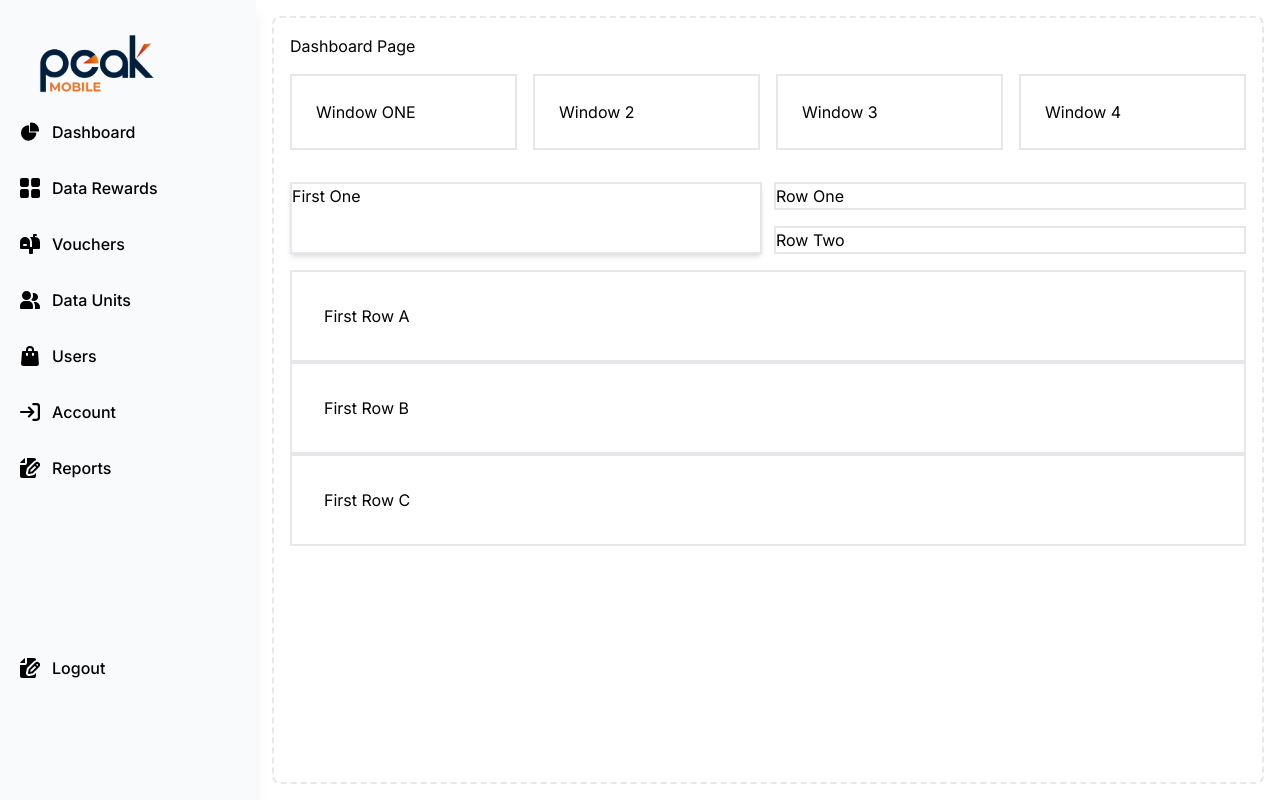
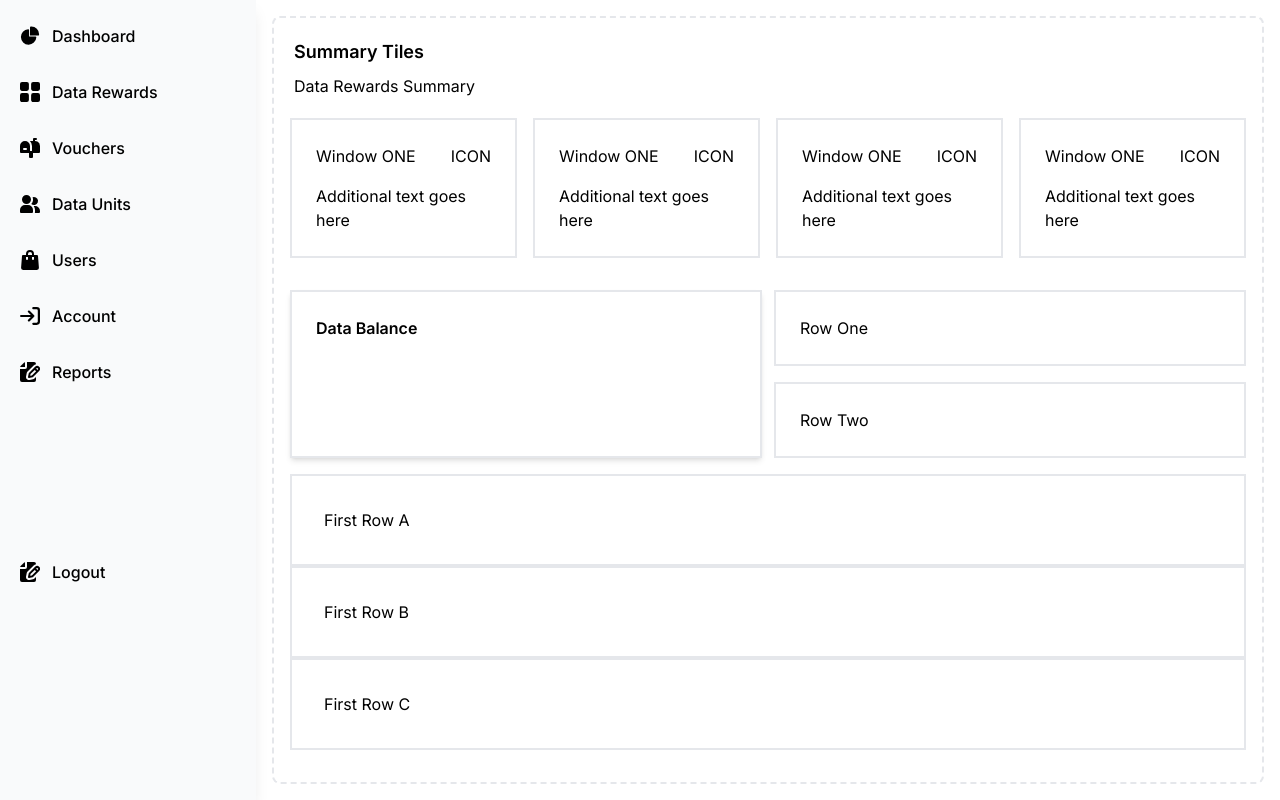
Before and after one commit to rosaga/PML_Frontend_V2, a Next.js app: page /apps/1/dashboard in a window 1280 px wide. Built offline with nearby package versions, Linux system fonts and the light colour scheme.

Commit message:
add some flesh to dashboard

```diff
--- a/package.json
+++ b/package.json
@@ -9,13 +9,19 @@
     "lint": "next lint"
   },
   "dependencies": {
+    "@emotion/react": "^11.11.4",
+    "@emotion/styled": "^11.11.5",
+    "@mui/icons-material": "^5.15.17",
+    "@mui/material": "^5.15.17",
     "flowbite": "^2.3.0",
     "flowbite-react": "^0.9.0",
+    "mui-datatables": "^4.3.0",
     "next": "14.2.3",
     "react": "^18",
     "react-dom": "^18"
   },
   "devDependencies": {
+    "@types/mui-datatables": "^4.3.12",
     "@types/node": "^20",
     "@types/react": "^18",
     "@types/react-dom": "^18",
--- a/src/app/apps/[appId]/dashboard/page.tsx
+++ b/src/app/apps/[appId]/dashboard/page.tsx
@@ -4,44 +4,64 @@ import React from "react";
 const Dashboard = () => {
   return (
     <div className="p-4 sm:ml-64 h-screen ">
-        <div className="p-4 border-2 border-gray-200 h-full border-dashed rounded-lg dark:border-gray-700">
-
-
-
-          <div className="flex flex-col h-full" >
-          <p>Dashboard Page</p>
-            <div className="grid grid-cols-4 gap-4 my-4">
-              <div className="border-2 p-6">Window ONE</div>
-              <div className="border-2 p-6">Window 2</div>
-              <div className="border-2 p-6">Window 3</div>
-              <div className="border-2 p-6">Window 4</div>
+      <div className="p-4 border-2 border-gray-200 h-full border-dashed rounded-lg dark:border-gray-700">
+        <div className="flex flex-col h-full">
+          <p className="m-1 font-semibold text-lg">Summary Tiles</p>
+          <p className="m-1 text-md">Data Rewards Summary</p>
+          <div className="grid grid-cols-4 gap-4 my-4">
+            <div className="border-2 p-6 flex flex-col">
+              <div className="flex justify-between items-center mb-4">
+                <div>Window ONE</div>
+                <div>
+                  <span>ICON</span>
+                </div>
+              </div>
+              <div>Additional text goes here</div>
             </div>
-            <div className="grid grid-cols-2 gap-3 my-4">
-              <div className="border-2 shadow-md">First One</div>
-              <div className="flex flex-col gap-4">
-                <div className="border-2">Row One</div>
-                <div className="border-2">Row Two</div>
+            <div className="border-2 p-6 flex flex-col">
+              <div className="flex justify-between items-center mb-4">
+                <div>Window ONE</div>
+                <div>
+                  <span>ICON</span>
+                </div>
               </div>
+              <div>Additional text goes here</div>
             </div>
-
-            <div className="flex flex-col">
-              <div className="border-2 p-8">
-                First Row A
+            <div className="border-2 p-6 flex flex-col">
+              <div className="flex justify-between items-center mb-4">
+                <div>Window ONE</div>
+                <div>
+                  <span>ICON</span>
+                </div>
               </div>
-              <div className="border-2 p-8">
-                First Row B
+              <div>Additional text goes here</div>
+            </div>
+            <div className="border-2 p-6 flex flex-col">
+              <div className="flex justify-between items-center mb-4">
+                <div>Window ONE</div>
+                <div>
+                  <span>ICON</span>
+                </div>
               </div>
-              <div className="border-2 p-8">
-                First Row C
-              </div>
+              <div>Additional text goes here</div>
+            </div>
+          </div>
+          <div className="grid grid-cols-2 gap-3 my-4">
+            <div className="border-2 shadow-md font-semibold text-md p-6">Data Balance</div>
+            <div className="flex flex-col gap-4">
+              <div className="border-2 p-6">Row One</div>
+              <div className="border-2 p-6">Row Two</div>
             </div>
           </div>
 
-
+          <div className="flex flex-col">
+            <div className="border-2 p-8">First Row A</div>
+            <div className="border-2 p-8">First Row B</div>
+            <div className="border-2 p-8">First Row C</div>
+          </div>
         </div>
       </div>
-
-
+    </div>
   );
 };
 
--- /dev/null
+++ b/src/app/apps/[appId]/data-rewards/page.tsx
@@ -0,0 +1,48 @@
+import Sidebar from "@/components/sidebar/sidebar";
+import React from "react";
+
+const DataRewards = () => {
+  return (
+    <div className="p-4 sm:ml-64 h-screen ">
+        <div className="p-4 border-2 border-gray-200 h-full border-dashed rounded-lg dark:border-gray-700">
+
+
+
+          <div className="flex flex-col h-full" >
+          <p>DataRewards Page</p>
+            <div className="grid grid-cols-4 gap-4 my-4">
+              <div className="border-2 p-6">Window ONE</div>
+              <div className="border-2 p-6">Window 2</div>
+              <div className="border-2 p-6">Window 3</div>
+              <div className="border-2 p-6">Window 4</div>
+            </div>
+            <div className="grid grid-cols-2 gap-3 my-4">
+              <div className="border-2 shadow-md">First One</div>
+              <div className="flex flex-col gap-4">
+                <div className="border-2">Row One</div>
+                <div className="border-2">Row Two</div>
+              </div>
+            </div>
+
+            <div className="flex flex-col">
+              <div className="border-2 p-8">
+                First Row A
+              </div>
+              <div className="border-2 p-8">
+                First Row B
+              </div>
+              <div className="border-2 p-8">
+                First Row C
+              </div>
+            </div>
+          </div>
+
+
+        </div>
+      </div>
+
+
+  );
+};
+
+export default DataRewards;
--- /dev/null
+++ b/src/app/apps/[appId]/data-units/page.tsx
@@ -0,0 +1,48 @@
+import Sidebar from "@/components/sidebar/sidebar";
+import React from "react";
+
+const DataUnits = () => {
+  return (
+    <div className="p-4 sm:ml-64 h-screen ">
+        <div className="p-4 border-2 border-gray-200 h-full border-dashed rounded-lg dark:border-gray-700">
+
+
+
+          <div className="flex flex-col h-full" >
+          <p>DataUnits Page</p>
+            <div className="grid grid-cols-4 gap-4 my-4">
+              <div className="border-2 p-6">Window ONE</div>
+              <div className="border-2 p-6">Window 2</div>
+              <div className="border-2 p-6">Window 3</div>
+              <div className="border-2 p-6">Window 4</div>
+            </div>
+            <div className="grid grid-cols-2 gap-3 my-4">
+              <div className="border-2 shadow-md">First One</div>
+              <div className="flex flex-col gap-4">
+                <div className="border-2">Row One</div>
+                <div className="border-2">Row Two</div>
+              </div>
+            </div>
+
+            <div className="flex flex-col">
+              <div className="border-2 p-8">
+                First Row A
+              </div>
+              <div className="border-2 p-8">
+                First Row B
+              </div>
+              <div className="border-2 p-8">
+                First Row C
+              </div>
+            </div>
+          </div>
+
+
+        </div>
+      </div>
+
+
+  );
+};
+
+export default DataUnits;
--- /dev/null
+++ b/src/app/apps/[appId]/users/page.tsx
@@ -0,0 +1,40 @@
+// Users.js
+import React from 'react';
+import Table from '../../../../components/table/table';
+
+const Users = () => {
+  const columns = ['First Name', 'Last Name', 'Email'];
+
+  const data = [
+    ['Allan', 'Oluoch', 'allan@gmail.com'],
+    ['Richard', 'Osaga', 'osaga@gmail.com'],
+    ['Victor', 'Siderra', 'siderra@gmail.com'],
+    ['Ryan', 'Ashiruma', 'ashiruma@gmail.com'],
+  ];
+
+  const options = {
+    filterType: 'checkbox',
+  };
+
+  return (
+    <div className="p-4 sm:ml-64 h-screen ">
+      <div className="p-4 border-2 border-gray-200 h-full border-dashed rounded-lg dark:border-gray-700">
+        <div className="flex flex-col h-full">
+          <div>
+            <p className="mt-2 font-bold text-lg">Zawadi Test Account</p>
+          </div>
+
+          <div className="flex flex-col">
+            <div className="border-2 p-8">
+              <p className="mt-2 font-medium text-md">Users</p>
+
+              {/* <Table columns={columns} options={options} data={data} /> */}
+            </div>
+          </div>
+        </div>
+      </div>
+    </div>
+  );
+};
+
+export default Users;
--- /dev/null
+++ b/src/components/profile/profile.jsx
@@ -0,0 +1,46 @@
+// MyComponent.js
+import React from "react";
+
+const Profile = () => {
+  return (
+    <div>
+     <div class="flex items-center md:order-2 space-x-3 md:space-x-0 rtl:space-x-reverse">
+      <button type="button" class="flex text-sm bg-gray-800 rounded-full md:me-0 focus:ring-4 focus:ring-gray-300 dark:focus:ring-gray-600" id="user-menu-button" aria-expanded="false" data-dropdown-toggle="user-dropdown" data-dropdown-placement="bottom">
+        <span class="sr-only">Open user menu</span>
+        {/* <img class="w-8 h-8 rounded-full" src="/images/peaklogo.png" alt="user photo"/> */}
+      </button>
+
+      <div class="z-50 hidden my-4 text-base list-none bg-white divide-y divide-gray-100 rounded-lg shadow dark:bg-gray-700 dark:divide-gray-600" id="user-dropdown">
+        <div class="px-4 py-3">
+          <span class="block text-sm text-gray-900 dark:text-white">Bonnie Green</span>
+          <span class="block text-sm  text-gray-500 truncate dark:text-gray-400">name@flowbite.com</span>
+        </div>
+        <ul class="py-2" aria-labelledby="user-menu-button">
+          <li>
+            <a href="#" class="block px-4 py-2 text-sm text-gray-700 hover:bg-gray-100 dark:hover:bg-gray-600 dark:text-gray-200 dark:hover:text-white">Dashboard</a>
+          </li>
+          <li>
+            <a href="#" class="block px-4 py-2 text-sm text-gray-700 hover:bg-gray-100 dark:hover:bg-gray-600 dark:text-gray-200 dark:hover:text-white">Settings</a>
+          </li>
+          <li>
+            <a href="#" class="block px-4 py-2 text-sm text-gray-700 hover:bg-gray-100 dark:hover:bg-gray-600 dark:text-gray-200 dark:hover:text-white">Earnings</a>
+          </li>
+          <li>
+            <a href="#" class="block px-4 py-2 text-sm text-gray-700 hover:bg-gray-100 dark:hover:bg-gray-600 dark:text-gray-200 dark:hover:text-white">Sign out</a>
+          </li>
+        </ul>
+      </div>
+      <button data-collapse-toggle="navbar-user" type="button" class="inline-flex items-center p-2 w-10 h-10 justify-center text-sm text-gray-500 rounded-lg md:hidden hover:bg-gray-100 focus:outline-none focus:ring-2 focus:ring-gray-200 dark:text-gray-400 dark:hover:bg-gray-700 dark:focus:ring-gray-600" aria-controls="navbar-user" aria-expanded="false">
+        <span class="sr-only">Open main menu</span>
+        <svg class="w-5 h-5" aria-hidden="true" xmlns="http://www.w3.org/2000/svg" fill="none" viewBox="0 0 17 14">
+            <path stroke="currentColor" stroke-linecap="round" stroke-linejoin="round" stroke-width="2" d="M1 1h15M1 7h15M1 13h15"/>
+        </svg>
+    </button>
+  </div>
+
+
+    </div>
+  );
+};
+
+export default Profile;
--- a/src/components/sidebar/sidebar.jsx
+++ b/src/components/sidebar/sidebar.jsx
@@ -1,5 +1,6 @@
 // MyComponent.js
 import React from "react";
+import Profile from "../profile/profile"
 
 const Sidebar = () => {
   return (
@@ -10,11 +11,11 @@ const Sidebar = () => {
         aria-label="Sidebar"
       >
         <div className="h-full px-3 py-4 overflow-y-auto bg-gray-50 light:bg-gray-800">
-          <img
+          {/* <img
             src="/images/peaklogo.png"
             className="h-30 me-24 sm:h-24"
-            alt="Flowbite Logo"
-          />
+            alt="Peak Logo"
+          /> */}
           <ul className="space-y-4 font-medium">
             <li>
               <a
@@ -174,7 +175,6 @@ const Sidebar = () => {
         </div>
       </aside>
 
-
     </div>
   );
 };
--- /dev/null
+++ b/src/components/table/table.jsx
@@ -0,0 +1,13 @@
+// Table.js
+import React from 'react';
+import MUIDataTable from 'mui-datatables';
+
+const Datatable = ({ columns, options, data }) => {
+  return (
+    <div>
+      <MUIDataTable columns={columns} data={data} options={options} />
+    </div>
+  );
+};
+
+export default Datatable;
--- a/tsconfig.json
+++ b/tsconfig.json
@@ -21,6 +21,6 @@
       "@/*": ["./src/*"]
     }
   },
-  "include": ["next-env.d.ts", "**/*.ts", "**/*.tsx", ".next/types/**/*.ts", "src/components/sidebar/sidebar.jsx"],
+  "include": ["next-env.d.ts", "**/*.ts", "**/*.tsx", ".next/types/**/*.ts", "src/components/sidebar/sidebar.jsx", "src/app/apps/[appId]/users/page.jsx"],
   "exclude": ["node_modules"]
 }
```
Also changed, not shown: src/app/apps/[appId]/vouchers/page.tsx (renamed from src/app/apps/[appId]/contacts/page.tsx, +15 -15 lines), src/app/apps/[appId]/data-rewards/index.tsx (deleted), 1 other file (tests, documents, lock files or other folders).
